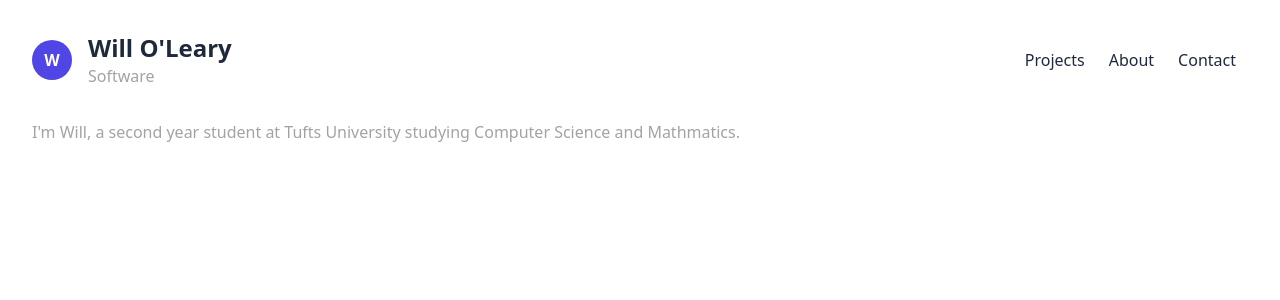
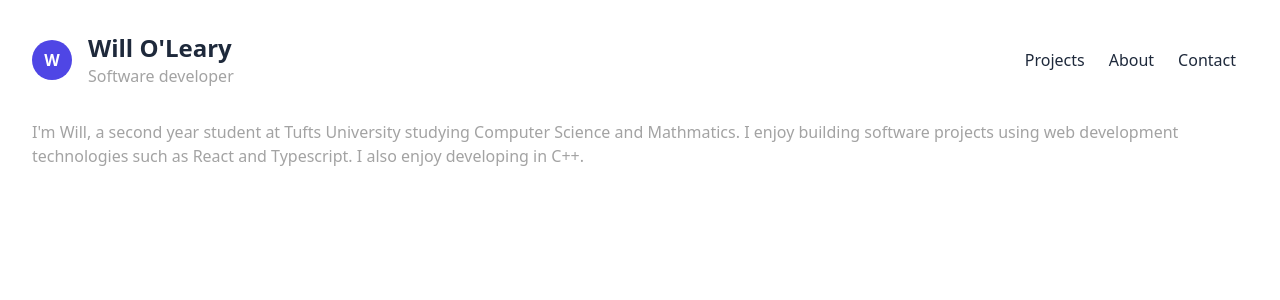
Before and after one commit to woleary2/woleary, a React (Vite) app: page /about in a window 1280 px wide. Shown: the top 300 px of the page. Built offline with nearby package versions, Linux system fonts and the light colour scheme.

Commit message:
Changed text content

```diff
--- a/index.html
+++ b/index.html
@@ -2,7 +2,6 @@
 <html lang="en">
   <head>
     <meta charset="UTF-8" />
-    <link rel="icon" type="image/svg+xml" href="/vite.svg" />
     <meta name="viewport" content="width=device-width, initial-scale=1.0" />
     <title>woleary</title>
   </head>
--- a/src/components/About.tsx
+++ b/src/components/About.tsx
@@ -5,7 +5,8 @@ export default function About() {
     <div id="about" className="mt-4">
       <p className="muted">
         I'm Will, a second year student at Tufts University studying Computer Science
-        and Mathmatics.
+        and Mathmatics. I enjoy building software projects using web development technologies
+        such as React and Typescript. I also enjoy developing in C++.
       </p>
     </div>
   )
--- a/src/components/Contact.tsx
+++ b/src/components/Contact.tsx
@@ -3,7 +3,7 @@ import React from 'react'
 export default function Contact() {
   return (
     <div id="contact" className="mt-4">
-      <p className="muted">Want to chat or collaborate? Reach out:</p>
+      <p className="muted">Reach out:</p>
       <p className="mt-2">
         <a className="text-indigo-400 hover:underline" href="mailto:will.oleary217@gmail.com">will.oleary217@gmail.com</a>
       </p>
--- a/src/components/Header.tsx
+++ b/src/components/Header.tsx
@@ -8,7 +8,7 @@ export default function Header() {
         <div className="rounded-full bg-indigo-600 logo-small flex items-center justify-center text-white font-bold">W</div>
         <div>
           <h1 className="text-2xl font-bold">Will O'Leary</h1>
-          <p className="muted">Software</p>
+          <p className="muted">Software developer</p>
         </div>
       </div>
 
```
